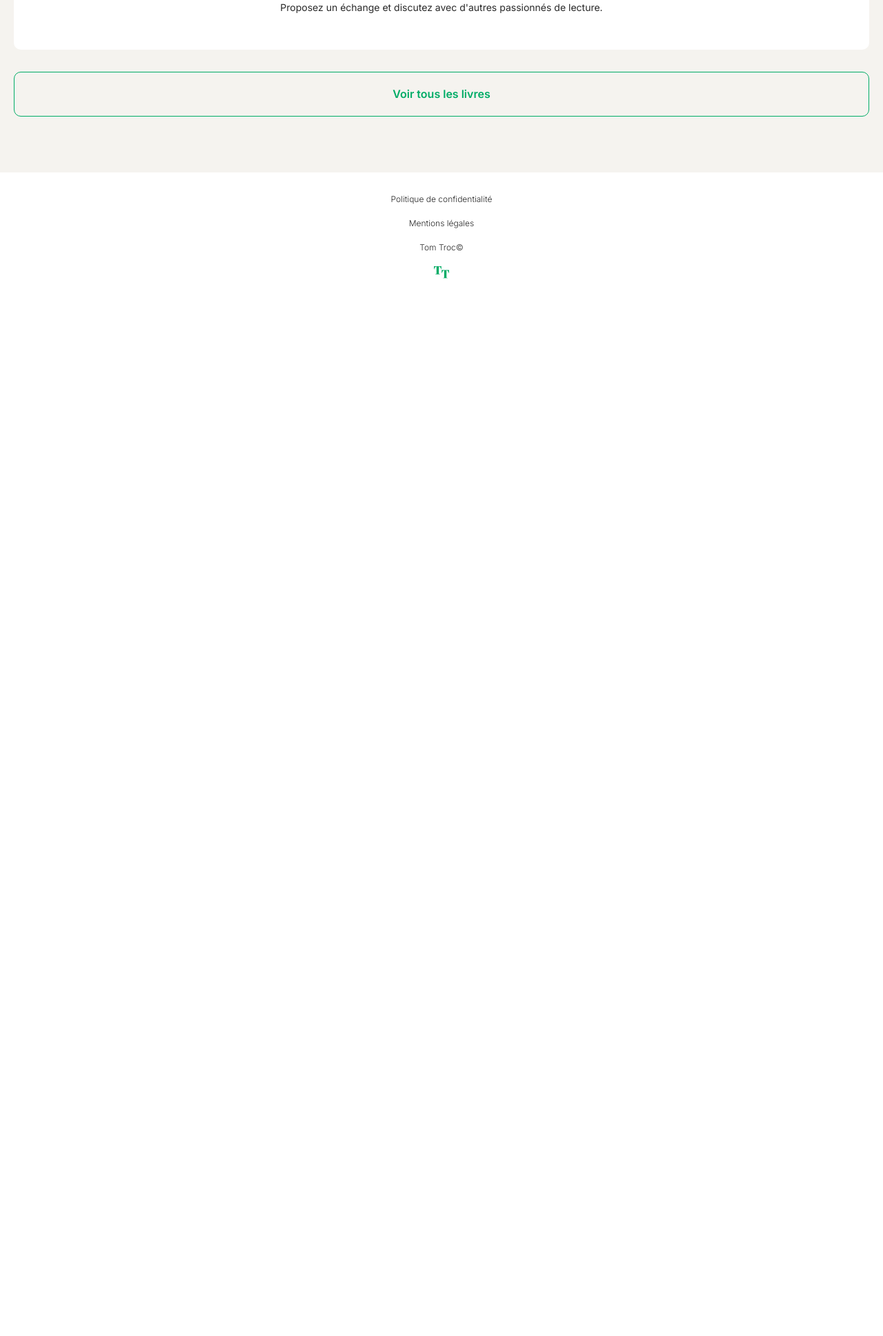
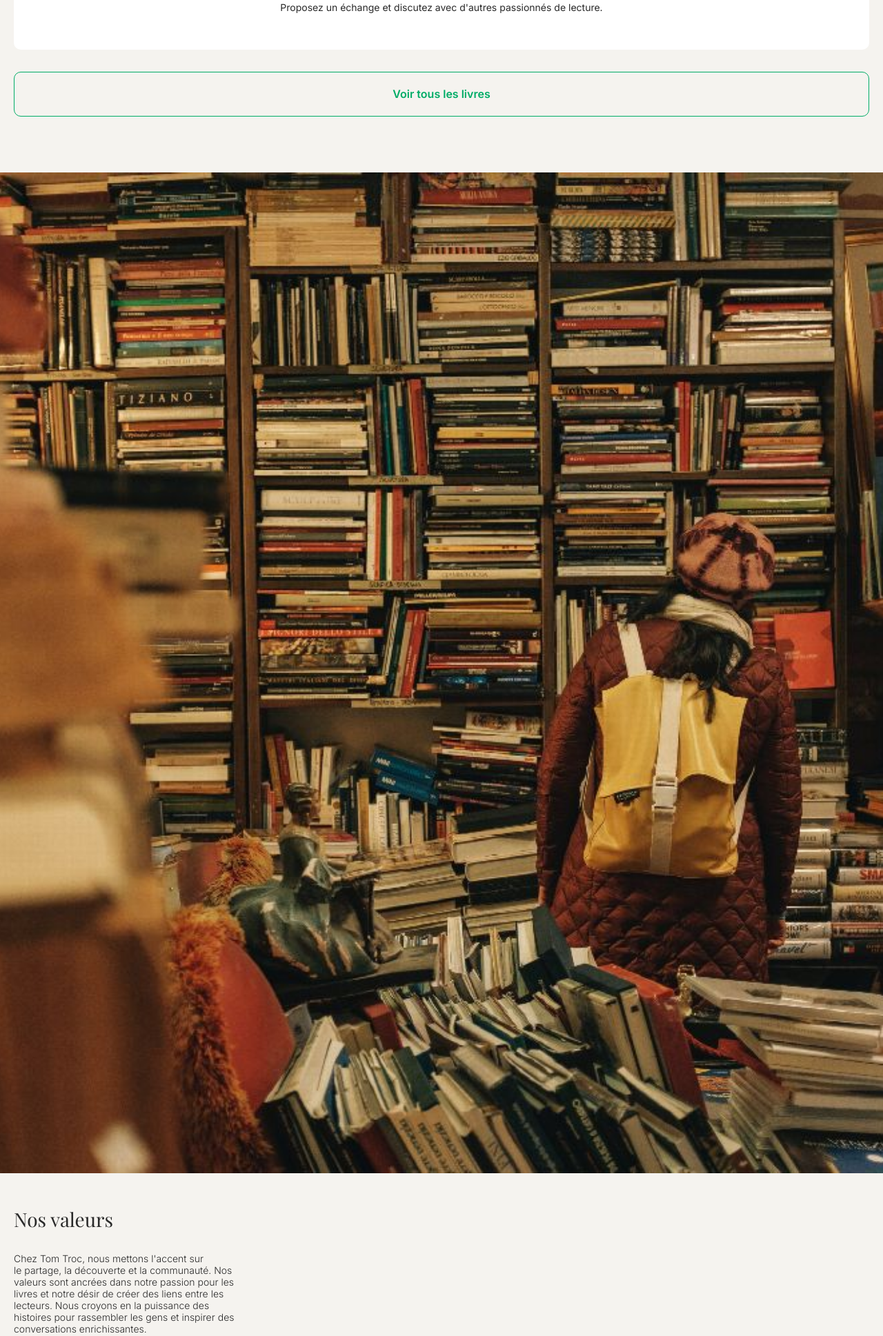
Before and after one commit to WAndrea0207/PHP-Tom-Troc, a PHP site: page / in a window 1280 px wide. Shown: the part 4346-6283 px from the top of the page at 69% size. Before the commit the page ends 4750 px from the top, so only its background shows below. Run offline with PHP 8.4, Linux system fonts and the light colour scheme.

Commit message:
add section nos valeurs

```diff
--- a/public/css/style.css
+++ b/public/css/style.css
@@ -262,3 +262,66 @@ h1 {
     font-weight: 600;
     line-height: 19px;
 }
+
+/* ─── Photo bibliothèque ─── */
+
+.photo-bibliotheque img {
+    display: block;
+    width: 100%;
+    aspect-ratio: 15 / 17;
+    object-fit: cover;
+    object-position: center;
+}
+
+/* ─── Nos valeurs ─── */
+
+.titre-valeur {
+    margin: 0;
+    text-align: left;
+    font-family: 'Playfair Display', Georgia, serif;
+    font-size: 28px;
+    font-weight: 400;
+    line-height: 37px;
+    color: #292929;
+}
+
+.valeurs {
+    display: flex;
+    flex-direction: column;
+    gap: 30px;
+    padding: 48px 20px 50px;
+    font-size: 14px;
+    line-height: 1.5;
+    color: #292929;
+}
+
+.valeurs-texte {
+    display: flex;
+    flex-direction: column;
+    gap: 17.5px;
+}
+
+.valeurs-texte p {
+    margin: 0;
+    line-height: 17px;
+}
+
+.valeurs-signature {
+    margin: 0;
+    color: #a6a6a6;
+    font-size: 12px;
+    font-style: italic;
+}
+
+/* ─── Illustration valeurs ─── */
+
+.illustration-valeurs {
+    padding-bottom: 25px;
+}
+
+.illustration-valeurs img {
+    display: block;
+    width: 32%;
+    height: auto;
+    margin: 0 auto;
+}
--- a/views/accueil.php
+++ b/views/accueil.php
@@ -65,3 +65,21 @@
     </div>
     <button class="bouton-contour" type="button">Voir tous les livres</button>
 </section>
+
+<section class="photo-bibliotheque">
+    <img src="img/valeurs.jpg" alt="Étagères de livres">
+</section>
+
+<section class="valeurs">
+    <h2 class="titre-valeur">Nos valeurs</h2>
+    <div class="valeurs-texte">
+        <p>Chez Tom Troc, nous mettons l'accent sur<br>le partage, la découverte et la communauté. Nos<br>valeurs sont ancrées dans notre passion pour les<br>livres et notre désir de créer des liens entre les<br>lecteurs. Nous croyons en la puissance des<br>histoires pour rassembler les gens et inspirer des<br>conversations enrichissantes.</p>
+        <p>Notre association a été fondée avec une<br>conviction profonde : chaque livre mérite d'être lu<br>et partagé.</p>
+        <p>Nous sommes passionnés par la création d'une<br>plateforme conviviale qui permet aux lecteurs de<br>se connecter, de partager leurs découvertes<br>littéraires et d'échanger des livres qui attendent<br>patiemment sur les étagères.</p>
+    </div>
+    <p class="valeurs-signature">L'équipe Tom Troc</p>
+</section>
+
+<section class="illustration-valeurs">
+    <img src="img/coeur.svg" alt="">
+</section>
```
